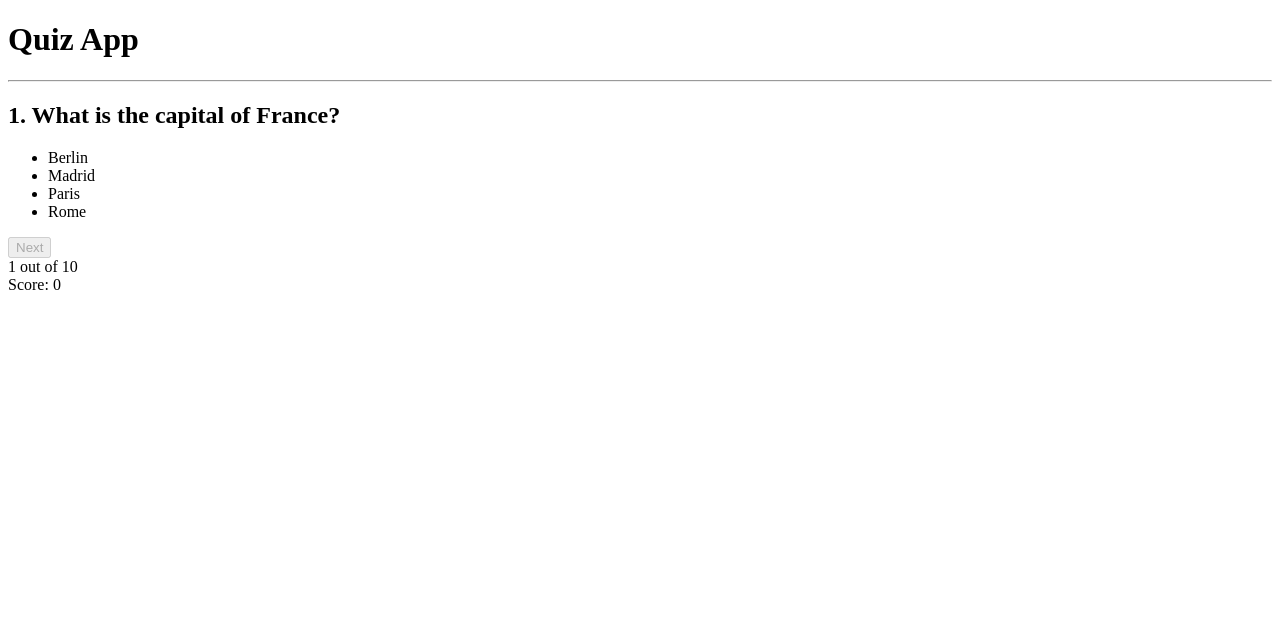
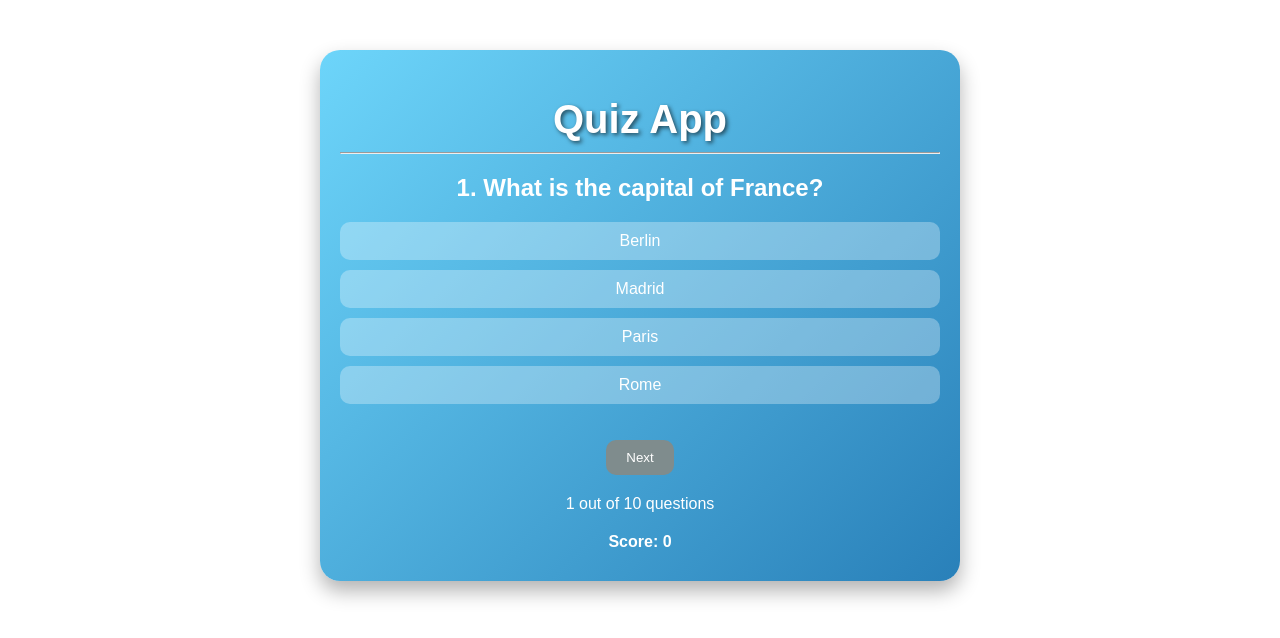
Before and after one commit to vikarnjha/React-Quiz-App, a React (Vite) app in the folder react-quiz-app/: page / in a window 1280 px wide. Shown: the top 638 px of the page. Built offline with nearby package versions, Linux system fonts and the light colour scheme.

Commit message:
added css and correct and wrong trigger

```diff
--- a/react-quiz-app/src/components/Quiz.css
+++ b/react-quiz-app/src/components/Quiz.css
@@ -0,0 +1,94 @@
+.container {
+  width: 600px;
+  margin: 50px auto;
+  padding: 20px;
+  background: linear-gradient(135deg, #6dd5fa, #2980b9);
+  border-radius: 20px;
+  box-shadow: 0 10px 20px rgba(0, 0, 0, 0.3);
+  text-align: center;
+  color: #fff;
+  font-family: Arial, sans-serif;
+}
+
+h1 {
+  font-size: 2.5rem;
+  margin-bottom: 10px;
+  text-shadow: 2px 2px 4px rgba(0, 0, 0, 0.6);
+}
+
+h2 {
+  font-size: 1.5rem;
+  margin: 20px 0;
+}
+
+ul {
+  list-style: none;
+  padding: 0;
+}
+
+li {
+  padding: 10px;
+  margin: 10px 0;
+  border-radius: 10px;
+  background: rgba(255, 255, 255, 0.3);
+  cursor: pointer;
+  transition: 0.3s ease;
+}
+
+li:hover {
+  background: rgba(255, 255, 255, 0.6);
+}
+
+.selected {
+  background: #27ae60;
+  color: white;
+}
+
+button {
+  padding: 10px 20px;
+  margin-top: 20px;
+  border: none;
+  border-radius: 10px;
+  background: #34495e;
+  color: white;
+  cursor: pointer;
+  transition: 0.3s ease;
+}
+
+button:hover {
+  background: #2c3e50;
+}
+
+button:disabled {
+  background: #7f8c8d;
+  cursor: not-allowed;
+}
+
+.index {
+  margin: 20px 0;
+}
+
+.score {
+  margin: 10px 0;
+  font-weight: bold;
+}
+
+.correct {
+  background: #27ae60;
+  color: white;
+}
+
+.wrong {
+  background: #e74c3c;
+  color: white;
+}
+
+.option {
+  background: rgba(255, 255, 255, 0.3);
+  cursor: pointer;
+  transition: 0.3s ease;
+}
+
+.option:hover {
+  background: rgba(255, 255, 255, 0.6);
+}
--- a/react-quiz-app/src/components/Quiz.jsx
+++ b/react-quiz-app/src/components/Quiz.jsx
@@ -43,7 +43,15 @@ const Quiz = () => {
           {questions.options.map((option, i) => (
             <li
               key={i}
-              className={selectedAnswer === option ? "selected" : ""}
+              className={
+                lock
+                  ? option === questions.answer
+                    ? "correct"
+                    : selectedAnswer === option
+                    ? "wrong"
+                    : "option"
+                  : "option"
+              }
               onClick={() => checkAnswer(option)}
             >
               {option}
@@ -54,7 +62,7 @@ const Quiz = () => {
           Next
         </button>
         <div className="index">
-          {index + 1} out of {quizData.length}
+          {index + 1} out of {quizData.length} questions
         </div>
         <div className="score">Score: {score}</div>
       </div>
```
